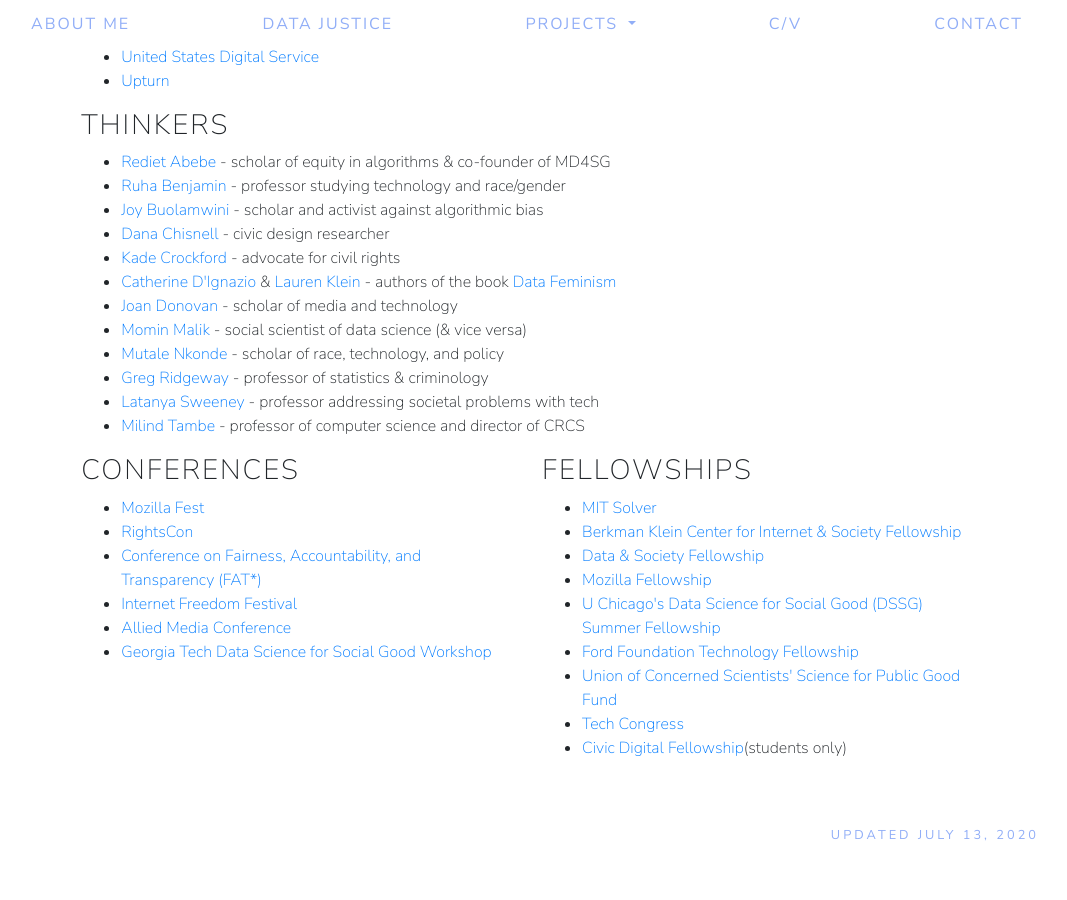
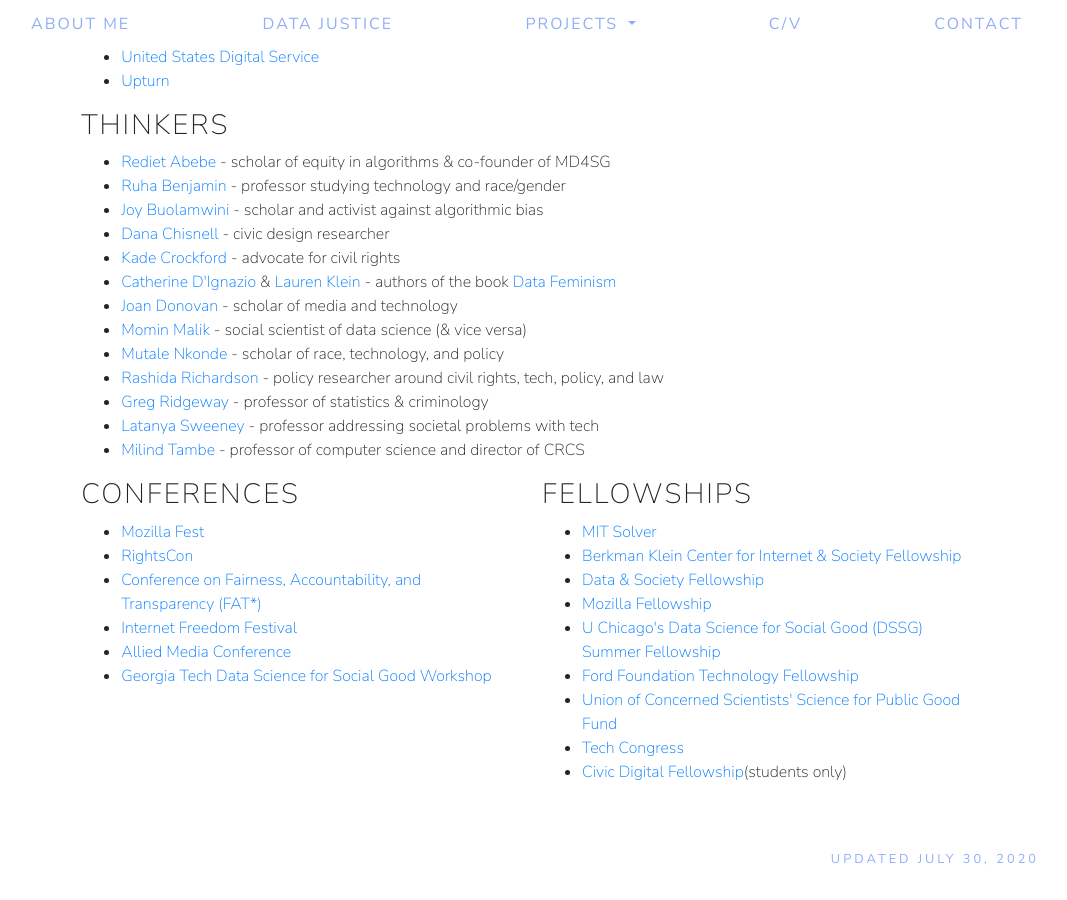
Before and after one commit to smhurwitz/smhurwitz.github.io, a Jekyll site: the page built from datajustice.html, in a window 1280 px wide and 900 px high, scrolled down 779 px. Shown: the whole window, without its empty margins (113-1180 px from the left). Built offline with Jekyll 4.4.1, drawn with Linux system fonts in a browser that asks for light colours; nearby versions of some CDN libraries; before the commit the page ends 1655 px from its top, so only the background shows below that.

Commit message:
add Rashida

```diff
--- a/datajustice.html
+++ b/datajustice.html
@@ -91,6 +91,7 @@
           <li><a href="https://www.hks.harvard.edu/faculty/joan-donovan" target="_blank">Joan Donovan</a> -  scholar of media and technology</li>
           <li><a href="https://www.mominmalik.com/" target="_blank">Momin Malik</a> - social scientist of data science (& vice versa)</li>
           <li><a href="https://www.mutale.tech/" target="_blank">Mutale Nkonde</a> - scholar of race, technology, and policy</li>
+          <li><a href="https://ainowinstitute.org/people/rashida-richardson.html" target="_blank">Rashida Richardson</a> - policy researcher around civil rights, tech, policy, and law</li>
           <li><a href="https://sites.google.com/site/gregridgeway/" target="_blank">Greg Ridgeway</a> - professor of statistics & criminology</li>
           <li><a href="https://www.iq.harvard.edu/people/latanya-sweeney" target="_blank">Latanya Sweeney</a> - professor addressing societal problems with tech</li>
           <li><a href="https://teamcore.seas.harvard.edu/tambe" target="_blank">Milind Tambe</a> - professor of computer science and director of CRCS</li>
@@ -130,4 +131,4 @@
 
 </main>
 
-<footer>Updated July 13, 2020</footer>
+<footer>Updated July 30, 2020</footer>
```
